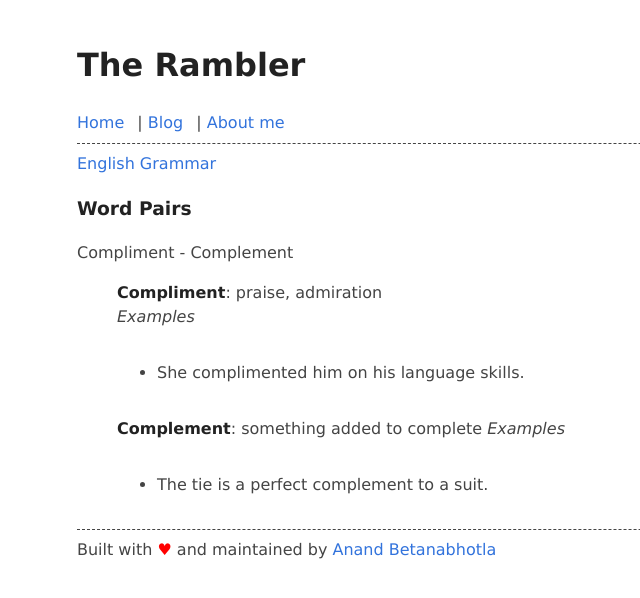
After one commit to nanpython/the_rambler, a Flask app: page /english/word_pairs in a window 1280 px wide. The commit adds this page. Shown: the top 598 px of the page, without its empty margins (203-843 px from the left). Run offline with Flask 2, Linux system fonts and the light colour scheme.

Commit message:
added word pairs page in English

```diff
--- a/templates/english/index.html
+++ b/templates/english/index.html
@@ -11,6 +11,7 @@
             </p>
             <ul class="blog-posts">
                 <li><a href="/english/pos">Parts of Speech</a></li>
+                <li><a href="/english/word_pairs">Word Pairs</a></li>
             </ul>
        </div>
 {% endblock %}
--- /dev/null
+++ b/templates/english/word_pairs.html
@@ -0,0 +1,36 @@
+{% include "header.html" %}
+<nav>
+    <a href="/english">English Grammar</a>
+</nav>
+{% block content %}
+<div class="main-container">
+    <h3>Word Pairs</h3>
+    <div>
+        <dl>
+            <dt>Compliment - Complement</dt>
+            <dd>
+                <p>
+                    <strong>Compliment</strong>: praise, admiration<br>
+                    <em>Examples</em><br>
+                    <ul>
+                        <li>
+                            She complimented him on his language skills.
+                        </li>
+                    </ul>
+                </p>
+                <p>
+                    <strong>Complement</strong>: something added to complete
+                    <em>Examples</em><br>
+                    <ul>
+                        <li>
+                            The tie is a perfect complement to a suit.
+                        </li>
+                    </ul>
+                </p>
+            </dd>
+        </dl>
+    </div>
+</div>
+<hr>
+{% endblock %}
+{% include "footer.html" %}
```
